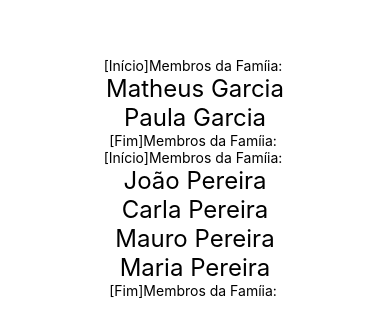
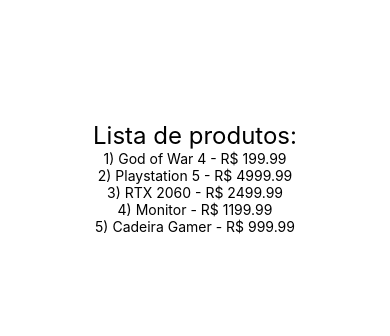
Before and after one commit to matheusvgc/React-Native, a React Native app: screen / in a window 390 px wide. Shown: the part 244-580 px from the top of the page. Built offline with nearby package versions, Linux system fonts and the light colour scheme.

Commit message:
renderizando lista 1 e renderizacao condicional 2

```diff
--- a/src/App.js
+++ b/src/App.js
@@ -1,8 +1,11 @@
 import React from 'react'
 import { SafeAreaView, StyleSheet } from 'react-native'
 
-import Familia from './components/relacao/Familia'
-import Membro from './components/relacao/Membros'
+import ListaProdutos from './components/produtos/ListaProdutos'
+
+// import UsuarioLogado from './components/UsuarioLogado'
+// import Familia from './components/relacao/Familia'
+// import Membro from './components/relacao/Membros'
 // import ParImpar from './components/ParImpar'
 // import Diferenciar from './components/Diferenciar'
 // import CounterV2 from './components/contador/CounterV2'
@@ -31,6 +34,14 @@
 export default () => (
     <SafeAreaView style={style.App}>
 
+        <ListaProdutos />
+
+        {/*/
+        <UsuarioLogado usuario = {{nome: 'José Guimarães', email: 'jose@gmail.com'}} />
+        <UsuarioLogado usuario = {{nome: 'Guilherme Reis'}} />
+        <UsuarioLogado usuario = {{email: 'analima@gmail.com'}} />
+        <UsuarioLogado usuario = {null} />
+        <UsuarioLogado usuario = {{}} />
         <Familia>
             <Membro nome = 'Matheus' sobrenome= 'Garcia' />
             <Membro nome = 'Paula' sobrenome= 'Garcia' />
@@ -40,9 +51,8 @@
             <Membro nome = 'Carla' sobrenome= 'Pereira' />
             <Membro nome = 'Mauro' sobrenome= 'Pereira' />
             <Membro nome = 'Maria' sobrenome= 'Pereira' />
+            <Membro nome = 'Estevão' sobrenome= 'Pereira' />
         </Familia>
-
-        {/*/
         <ParImpar num = {2} />
         <Diferenciar />
         <CounterV2 />
--- /dev/null
+++ b/src/components/UsuarioLogado.js
@@ -0,0 +1,17 @@
+import React from 'react'
+import { Text } from 'react-native'
+import Style from './estilo'
+import If from './If'
+
+export default props => {
+    const usuario = props.usuario || {}
+
+    return (
+        <>
+        <If test={usuario && usuario.nome && usuario.email}>
+            <Text style={Style.txtG}>Usuário Logado:</Text>
+            <Text style={Style.txtG}>{usuario.nome} - {usuario.email}</Text>
+        </If>
+        </>
+    )
+}
--- /dev/null
+++ b/src/components/produtos/ListaProdutos.js
@@ -0,0 +1,33 @@
+import React from 'react'
+import { Text } from 'react-native'
+import Style from '../estilo'
+
+import produtos from './produtos'
+
+export default props => {
+    function lista() {
+        return produtos.map(produto => {
+            return (
+                <Text key={produto.id}>
+                    {produto.id}) {produto.nome} - R$ {produto.preco}
+                </Text>
+            )
+        })
+    }
+
+    return (
+        <>
+            <Text style={Style.txtG}>Lista de produtos:</Text>
+            {lista()}
+        </>
+    )
+
+    // return (
+    //     <>
+    //         <Text style={Style.txtG}>Lista de Produtos:</Text>
+    //         {produtos.map(produto => {
+    //             return <Text key={produto.id}>{produto.id}) {produto.nome} - R$ {produto.preco}</Text>
+    //         })}
+    //     </>
+    // )
+}
--- /dev/null
+++ b/src/components/produtos/produtos.js
@@ -0,0 +1,7 @@
+export default [
+    {id: 1, nome: 'God of War 4', preco: 199.99},
+    {id: 2, nome: 'Playstation 5', preco: 4999.99},
+    {id: 3, nome: 'RTX 2060', preco: 2499.99},
+    {id: 4, nome: 'Monitor', preco: 1199.99},
+    {id: 5, nome: 'Cadeira Gamer', preco: 999.99}
+]
```
Also changed, not shown: src/components/If.js (added, +7 -0 lines).
